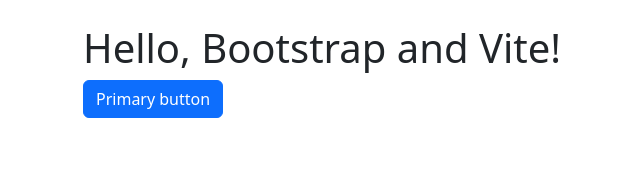
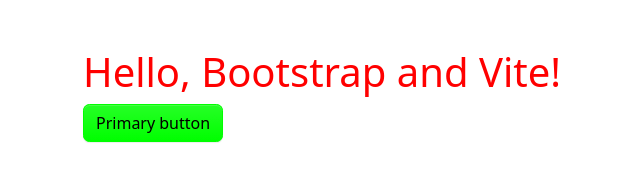
Before and after one commit to mini-mali/kapcafe.cz__redesign, a website built with Vite: page src/index.html in a window 1280 px wide. Shown: the whole page, without its empty margins (3-643 px from the left). Built offline with nearby package versions, Linux system fonts and the light colour scheme.

Commit message:
overwrite Bootstrap default variables - example

```diff
--- a/src/scss/styles.scss
+++ b/src/scss/styles.scss
@@ -1,2 +1,101 @@
+// Override Bootstrap's Sass default variables
+//
+// Nearly all variables in Bootstrap are written with the `!default` flag.
+// This allows you to override the default values of those variables before
+// you import Bootstrap's source Sass files.
+//
+// Overriding the default variable values is the best way to customize your
+// CSS without writing _new_ styles. For example, you can either change
+// `$body-color` or write more CSS that override's Bootstrap's CSS like so:
+// `body { color: red; }`.
+
+
+//
+// Bring in Bootstrap
+//
+
+// Option 1
+//
 // Import all of Bootstrap's CSS
-@import "bootstrap/scss/bootstrap";
+
+// @import "bootstrap/scss/bootstrap";
+
+// Option 2
+//
+// Place variable overrides first, then import just the styles you need. Note that some stylesheets are required no matter what.
+
+// Toggle global options
+$enable-gradients: true;
+$enable-shadows: true;
+
+$offcanvas-box-shadow: 0 1rem 3rem rgba(0, 0, 0, .175);
+
+// Include functions first
+@import "bootstrap/scss/functions";
+
+// Customize some defaults
+$body-color: #ff0000;
+$body-bg: #fff;
+$border-radius: .4rem;
+$success: #7952b3;
+
+
+$primary: #00ff00;
+
+
+
+// Required
+@import "bootstrap/scss/variables";
+@import "bootstrap/scss/variables-dark";
+@import "bootstrap/scss/maps";
+@import "bootstrap/scss/mixins";
+@import "bootstrap/scss/utilities";
+@import "bootstrap/scss/root";
+@import "bootstrap/scss/reboot";
+
+@import "bootstrap/scss/type";
+// @import "bootstrap/scss/images";
+@import "bootstrap/scss/containers";
+@import "bootstrap/scss/grid";
+// @import "bootstrap/scss/tables";
+// @import "bootstrap/scss/forms";
+@import "bootstrap/scss/buttons";
+@import "bootstrap/scss/transitions";
+@import "bootstrap/scss/dropdown";
+// @import "bootstrap/scss/button-group";
+// @import "bootstrap/scss/nav";
+// @import "bootstrap/scss/navbar"; // Requires nav
+// @import "bootstrap/scss/card";
+// @import "bootstrap/scss/breadcrumb";
+// @import "bootstrap/scss/accordion";
+// @import "bootstrap/scss/pagination";
+// @import "bootstrap/scss/badge";
+// @import "bootstrap/scss/alert";
+// @import "bootstrap/scss/progress";
+// @import "bootstrap/scss/list-group";
+@import "bootstrap/scss/close";
+// @import "bootstrap/scss/toasts";
+@import "bootstrap/scss/modal"; // Requires transitions
+// @import "bootstrap/scss/tooltip";
+@import "bootstrap/scss/popover";
+// @import "bootstrap/scss/carousel";
+// @import "bootstrap/scss/spinners";
+@import "bootstrap/scss/offcanvas"; // Requires transitions
+// @import "bootstrap/scss/placeholders";
+
+// Helpers
+// @import "bootstrap/scss/helpers";
+
+// Utilities
+@import "bootstrap/scss/utilities/api";
+
+
+//
+// Custom styles
+//
+
+//@import "icon-list";
+
+body {
+  padding: 1.5rem;
+}
```
